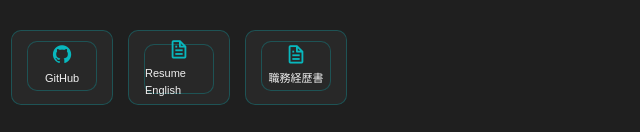
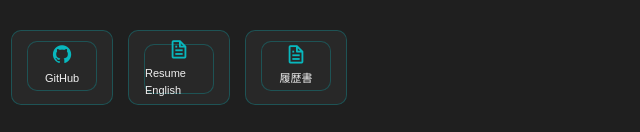
Before and after one commit to NIAZpy/portfolio-frontend-jp, a website: page About.html in a window 1280 px wide. Shown: the part 826-958 px from the top of the page, 578-1218 px from the left. Drawn offline with nearby package versions, Linux system fonts and the light colour scheme.

Commit message:
Change text from '職務経歴書' to '履歴書'

```diff
--- a/About.html
+++ b/About.html
@@ -82,7 +82,7 @@
         <div class="social-item">
             <a href="https://drive.google.com/file/d/1F7Gvsg0OPVdTvJvI9uPLHnPss5voDf2y/view?usp=drive_link" target="_blank" class="social-link">
                 <i class='bx bx-file'></i>
-                <span>職務経歴書</span>
+                <span>履歴書</span>
             </a>
         </div>
 
```
